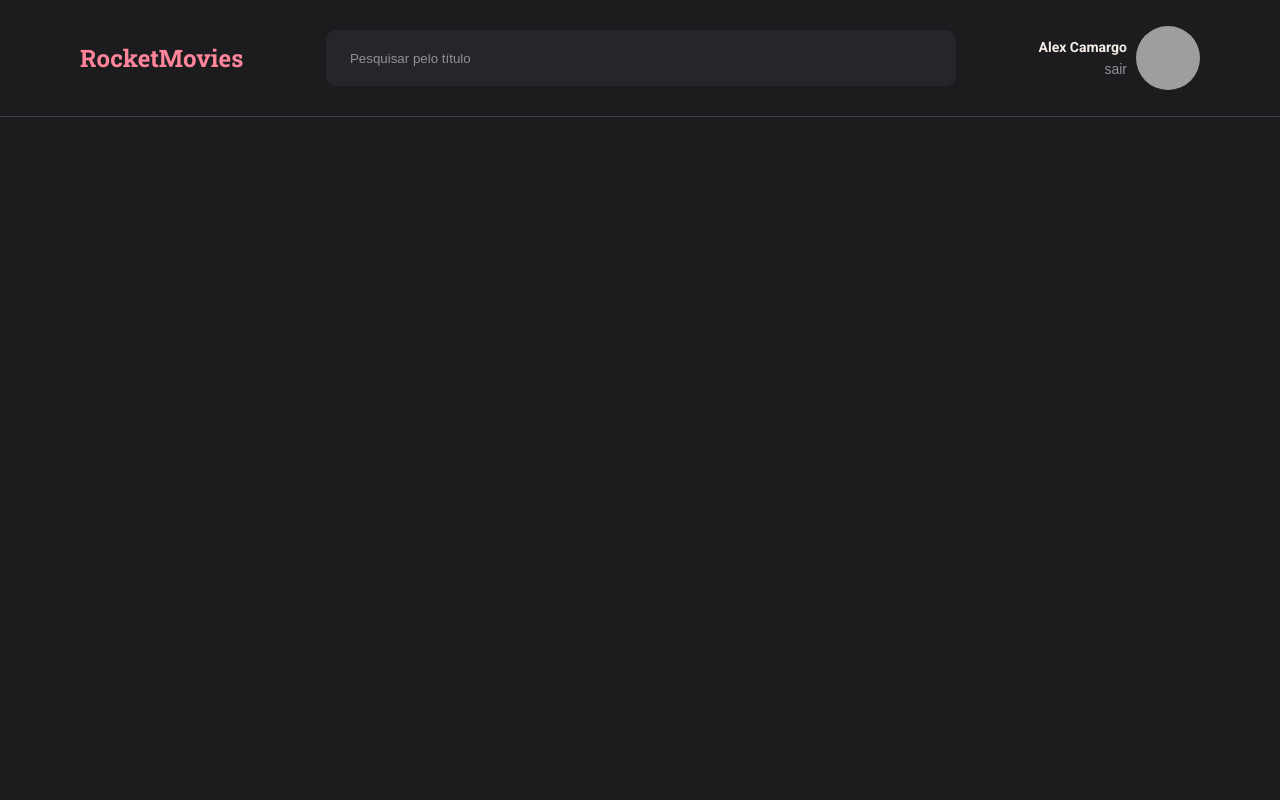
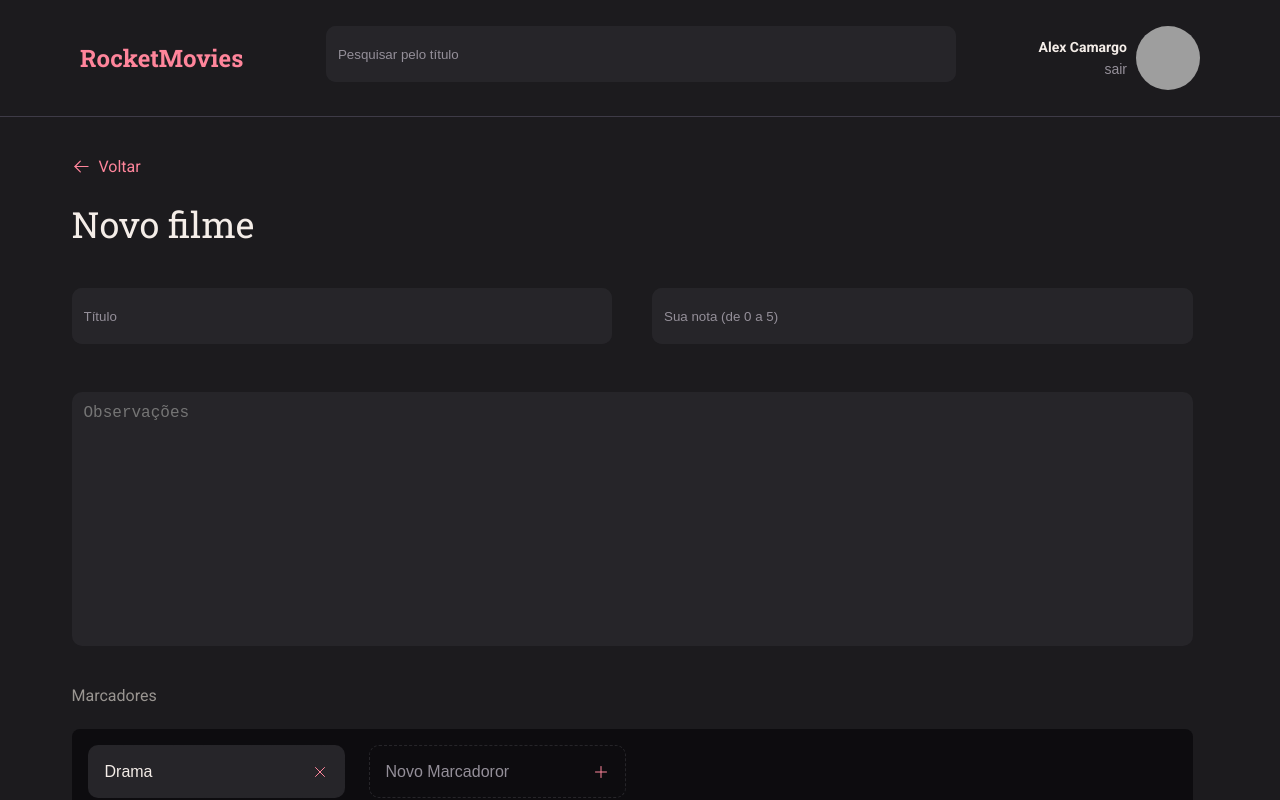
Before and after one commit to Alexxcamargo1000/rocket-movie, a React (Vite) app: page /new in a window 1280 px wide. Built offline with nearby package versions, Linux system fonts and the light colour scheme; grey boxes are pictures that could not be loaded.

Commit message:
feat: update page new

```diff
--- a/src/components/Header/index.jsx
+++ b/src/components/Header/index.jsx
@@ -1,4 +1,5 @@
-import { Container, Profile, Input } from "./styles";
+import { Container, Profile, InputWrapper } from "./styles";
+import {Input} from "../Input"
 
 export function Header() {
   return (
@@ -7,7 +8,9 @@ export function Header() {
         <a className="logo" href="">
           RocketMovies
         </a>
-        <Input type="text" id="search" placeholder="Pesquisar pelo título" />
+        <InputWrapper>
+          <Input type="text" id="search" placeholder="Pesquisar pelo título" />
+        </InputWrapper>
         <Profile>
           <div>
             <span>Alex Camargo</span>
--- a/src/components/Header/styles.js
+++ b/src/components/Header/styles.js
@@ -20,11 +20,8 @@ export const Container = styled.div`
   }
 `;
 
-export const Input = styled.input`
+export const InputWrapper = styled.div`
   width: 63rem;
-  height: 5.6rem;
-  padding-left: 2.4rem;
-  border-radius: 1rem;
 `;
 
 export const Profile = styled.div`
--- a/src/components/Input/index.jsx
+++ b/src/components/Input/index.jsx
@@ -1,8 +1,9 @@
 import { Container } from "./styles";
 
-export function Input({...rest}) {
+export function Input({icon: Icon, ...rest}) {
   return (
     <Container>
+      {Icon && <Icon size={20} />}
       <input {...rest } />
     </Container>
   )
--- a/src/components/Input/styles.js
+++ b/src/components/Input/styles.js
@@ -1,22 +1,26 @@
-import styled from 'styled-components'
+import styled from "styled-components";
 
 export const Container = styled.div`
   width: 100%;
   display: flex;
   align-items: center;
-  background-color: ${({ theme }) => theme.COLORS.BACKGROUND_900};
-  color: ${({ theme }) => theme.COLORS.GRAY_300};
+  background-color: ${({ theme }) => theme.COLORS.BG_INPUT};
+  color: ${({ theme }) => theme.COLORS.PLACEHOLDER};
   margin-bottom: 8px;
-  border-radius: 10px;
+  border-radius: 1rem;
   > input {
-    height: 56px;
-    width:100% ;
+    border-radius: 1rem;
+    height: 5.6rem;
+    width: 100%;
     padding: 12px;
-    color: ${({ theme }) => theme.COLORS.WHITE};
-    background-color: transparent ;
-    border:0 ;
+    color: ${({ theme }) => theme.COLORS.TEXT_INPUT};
+    border: 0;
     &::placeholder {
-     color: ${({ theme }) => theme.COLORS.GRAY_300};
+      color: ${({ theme }) => theme.COLORS.PLACEHOLDER};
     }
   }
-`
+
+  > svg {
+    margin-left: 16px;
+  }
+`;
--- a/src/pages/New/index.jsx
+++ b/src/pages/New/index.jsx
@@ -1,13 +1,59 @@
 import { Header } from "../../components/Header";
-import { Container } from "./styles";
+import { Input } from "../../components/Input";
+import { ArrowLeft, X, Plus } from "phosphor-react";
+
+import { Container, TitleWrapper, Form, TagsWrapper, ButtonWrapper } from "./styles";
 
 export function New() {
   return (
     <Container>
       <Header />
       <main>
+        <TitleWrapper>
+          <a href="/">
+            <ArrowLeft size={19} />
+            Voltar
+          </a>
+          <h1>Novo filme</h1>
+        </TitleWrapper>
 
+        <Form method="post">
+          <div className="inputWrapper">
+            <Input placeholder="Título" id="title" name="title" />
+            <Input
+              placeholder="Sua nota (de 0 a 5)"
+              id="rating"
+              name="rating"
+            />
+          </div>
+
+          <textarea
+            name="description"
+            id="description"
+            placeholder="Observações"
+          ></textarea>
+
+          <TagsWrapper>
+            <span>Marcadores</span>
+            <div>
+              <div className="tag active">
+                <input type="text" value="Drama"  />
+                <X size={16} />
+              </div>
+
+              <div className="tag">
+                <input type="text" placeholder="Novo Marcadoror"  />
+                <Plus size={16} />
+              </div>
+            </div>
+          </TagsWrapper>
+
+          <ButtonWrapper>
+            <button className="delete">Excluir filme</button>
+            <button className="save">Salvar alterações</button>
+          </ButtonWrapper>
+        </Form>
       </main>
     </Container>
-  )
+  );
 }
--- a/src/pages/New/styles.js
+++ b/src/pages/New/styles.js
@@ -1,5 +1,170 @@
 import styled from "styled-components";
 
 export const Container = styled.div`
+  width: 100%;
+  height: 100vh;
+  display: grid;
+  grid-template-rows: 11.6rem auto;
+  > main {
+    overflow-y:auto;
+    width: min(113.7rem, 90%);
+    margin: 0 auto;
+    padding-bottom: 4rem;
+    padding-right: 1.6rem;
 
-`
+    &::-webkit-scrollbar {
+      width: 1rem;
+    }
+    &::-webkit-scrollbar-track {
+      background: ${({ theme }) => theme.COLORS.BG};
+    }
+    &::-webkit-scrollbar-thumb {
+      background: ${({ theme }) => theme.COLORS.PRIMARY};
+      border-radius: 32px;
+    }
+  }
+`;
+
+export const TitleWrapper = styled.div`
+  margin-top: 4rem;
+  display: flex;
+  flex-direction: column;
+  gap: 2.4rem;
+
+  a {
+    display: flex;
+    align-items: center;
+    gap: 8px;
+    font-size: 1.6rem;
+    line-height: 2.1rem;
+    color: ${({ theme }) => theme.COLORS.PRIMARY};
+    transition: 0.2s;
+
+    &:hover {
+      opacity: 0.5;
+    }
+  }
+
+  h1 {
+    font-weight: 500;
+    font-size: 3.6rem;
+    line-height: 4.7rem;
+    margin-bottom: 4rem;
+  }
+`;
+
+export const Form = styled.form`
+  display: flex;
+  flex-direction: column;
+  gap: 4rem;
+
+  > .inputWrapper {
+    display: flex;
+    gap: 4rem;
+
+    > input {
+      font-size: 1.6rem;
+    }
+  }
+
+  > textarea {
+    border-radius: 1rem;
+    height: 25.4rem;
+    max-height: 25.4rem;
+    width: 100%;
+    padding: 12px;
+    resize: none;
+    overflow-y: auto;
+    font-size: 1.6rem;
+    &::-webkit-scrollbar {
+      width: 1rem;
+    }
+    &::-webkit-scrollbar-track {
+      background: ${({ theme }) => theme.COLORS.BG};
+    }
+    &::-webkit-scrollbar-thumb {
+      background: ${({ theme }) => theme.COLORS.PLACEHOLDER};
+      border-radius: 32px;
+    }
+  }
+`;
+
+export const TagsWrapper = styled.div`
+  display: flex;
+  flex-direction: column;
+  gap: 2.4rem;
+  flex-wrap: wrap;
+
+  > div {
+    display: flex;
+    gap: 2.4rem;
+    padding: 1.6rem;
+    background: #0d0c0f;
+    border-radius: 8px;
+
+    .active {
+      padding: 1.6rem;
+      border-radius: 1rem;
+      display: flex;
+      align-items: center;
+      background: ${({ theme }) => theme.COLORS.BG_INPUT};
+
+      input {
+        font-size: 1.6rem;
+        line-height: 1.9rem;
+      }
+
+      svg {
+        color: ${({ theme }) => theme.COLORS.PRIMARY};
+      }
+    }
+
+    .tag {
+      border: 1px dashed ${({ theme }) => theme.COLORS.BG_INPUT};
+      padding: 1.6rem;
+      border-radius: 1rem;
+      display: flex;
+      align-items: center;
+
+      input {
+        font-size: 1.6rem;
+        line-height: 1.9rem;
+        background-color: transparent;
+      }
+      svg {
+        color: ${({ theme }) => theme.COLORS.PRIMARY};
+      }
+    }
+  }
+`;
+
+export const ButtonWrapper = styled.div`
+  display: flex;
+  justify-content: space-between;
+  gap: 4rem;
+
+  button {
+    flex: auto;
+    height: 56px;
+    font-weight: 500;
+    font-size: 1.6rem;
+    line-height: 2.1rem;
+    border-radius: 1rem;
+    cursor: pointer;
+    transition: 0.2s;
+
+    &:hover {
+      filter: brightness(0.8);
+    }
+
+  }
+
+  .delete {
+    background: #0D0C0F;
+    color: ${({ theme }) => theme.COLORS.PRIMARY};
+  }
+
+  .save {
+    background: ${({ theme }) => theme.COLORS.PRIMARY};
+  }
+`;
```
